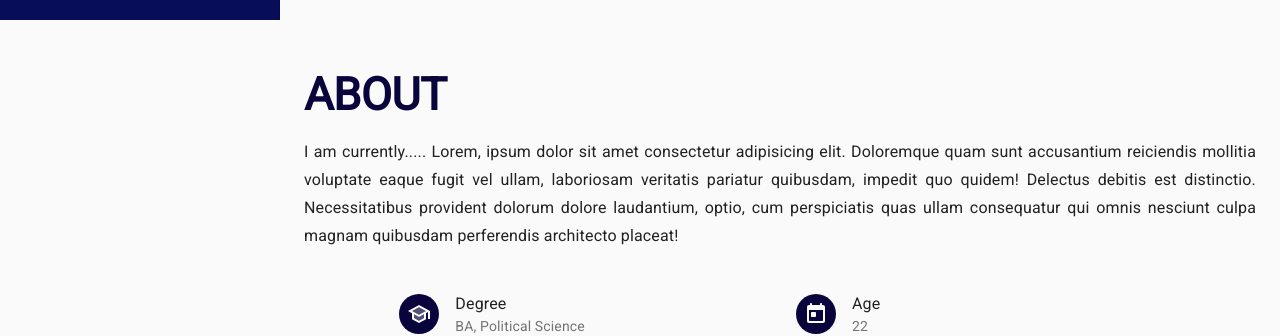
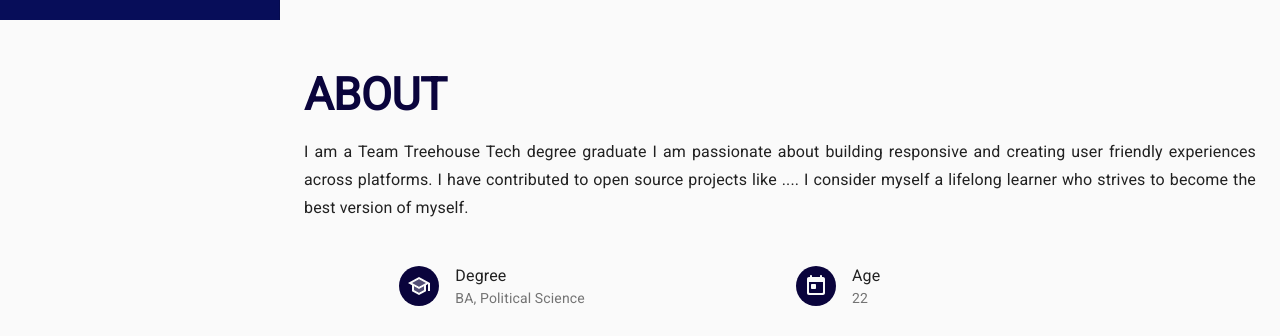
Before and after one commit to kristenwood123/portfolio-master, a React (Create React App) app: page / in a window 1280 px wide. Shown: the part 780-1116 px from the top of the page. Built offline with nearby package versions, Linux system fonts and the light colour scheme.

Commit message:
updated about me

```diff
--- a/src/sections/About.js
+++ b/src/sections/About.js
@@ -108,7 +108,8 @@ function About() {
             JSS Science and Technology University
           </a>
         </b> */}
-        I am currently..... Lorem, ipsum dolor sit amet consectetur adipisicing elit. Doloremque quam sunt accusantium reiciendis mollitia voluptate eaque fugit vel ullam, laboriosam veritatis pariatur quibusdam, impedit quo quidem! Delectus debitis est distinctio. Necessitatibus provident dolorum dolore laudantium, optio, cum perspiciatis quas ullam consequatur qui omnis nesciunt culpa magnam quibusdam perferendis architecto placeat!
+        I am a Team Treehouse Tech degree graduate
+         I am passionate about building responsive and creating user friendly experiences across platforms. I have contributed to open source projects like .... I consider myself a lifelong learner who strives to become the best version of myself.
       </Typography>
       <br />
 
```
